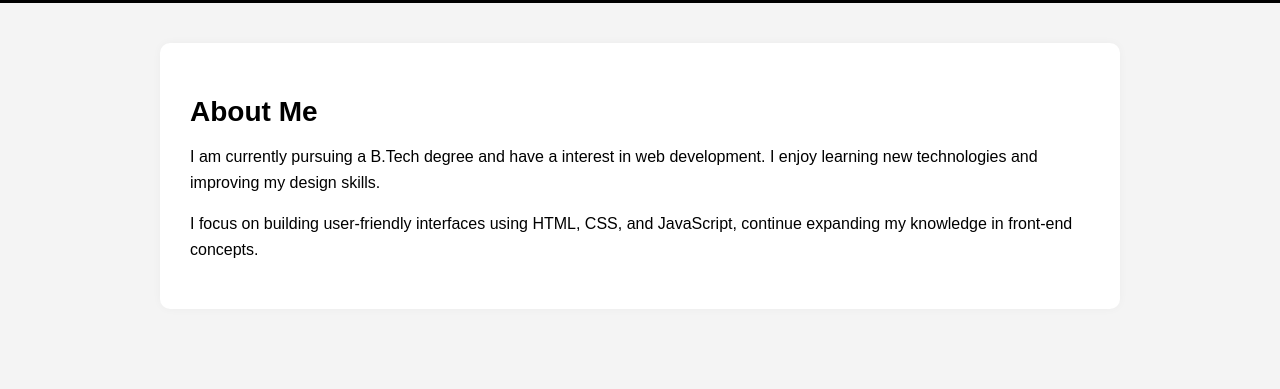
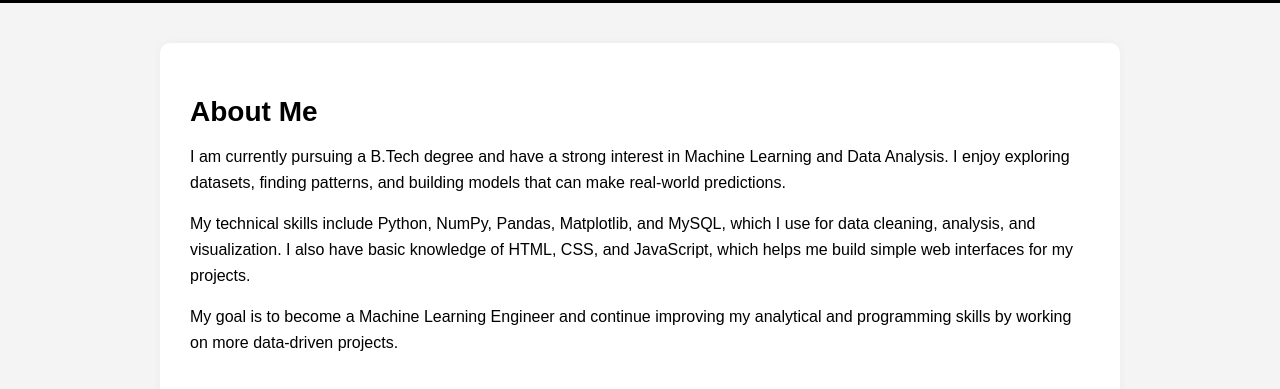
Before and after one commit to Nenshi007/My-Portfolio, a plain HTML site: page aboutme.html in a window 1280 px wide. Shown: the part 77-466 px from the top of the page. Drawn offline with Linux system fonts and the light colour scheme.

Commit message:
Add files via upload

```diff
--- a/aboutme.html
+++ b/aboutme.html
@@ -11,7 +11,7 @@
       <div class="logo">My Portfolio</div>
       <ul class="link">
         <li><a href="index.html">Home</a></li>
-        <li><a href="aboutme.html">About</a></li>
+        <li><a href="aboutme.html" class="active">About</a></li>
         <li><a href="education.html">Education</a></li>
         <li><a href="projects.html">Projects</a></li>
       </ul>
@@ -20,9 +20,18 @@
 
   <section class="sec">
     <h1>About Me</h1>
-    <p>I am currently pursuing a B.Tech degree and have a interest in web development. I enjoy learning new technologies and improving my design skills.</p>
     <p>
-        I focus on building user-friendly interfaces using HTML, CSS, and JavaScript, continue expanding my knowledge in front-end concepts.
+      I am currently pursuing a B.Tech degree and have a strong interest in Machine Learning and Data Analysis.
+      I enjoy exploring datasets, finding patterns, and building models that can make real-world predictions.
+    </p>
+    <p>
+      My technical skills include Python, NumPy, Pandas, Matplotlib, and MySQL, which I use for data cleaning,
+      analysis, and visualization. I also have basic knowledge of HTML, CSS, and JavaScript, which helps me
+      build simple web interfaces for my projects.
+    </p>
+    <p>
+      My goal is to become a Machine Learning Engineer and continue improving my analytical and programming
+      skills by working on more data-driven projects.
     </p>
   </section>
 </body>
```
